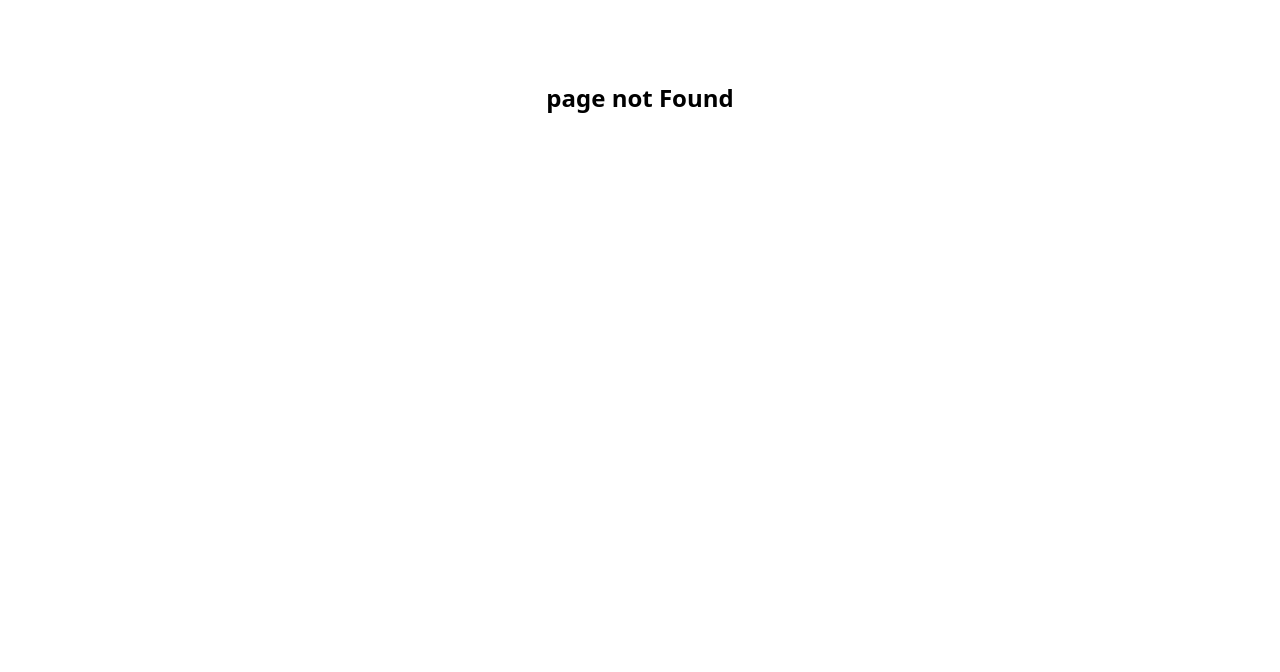
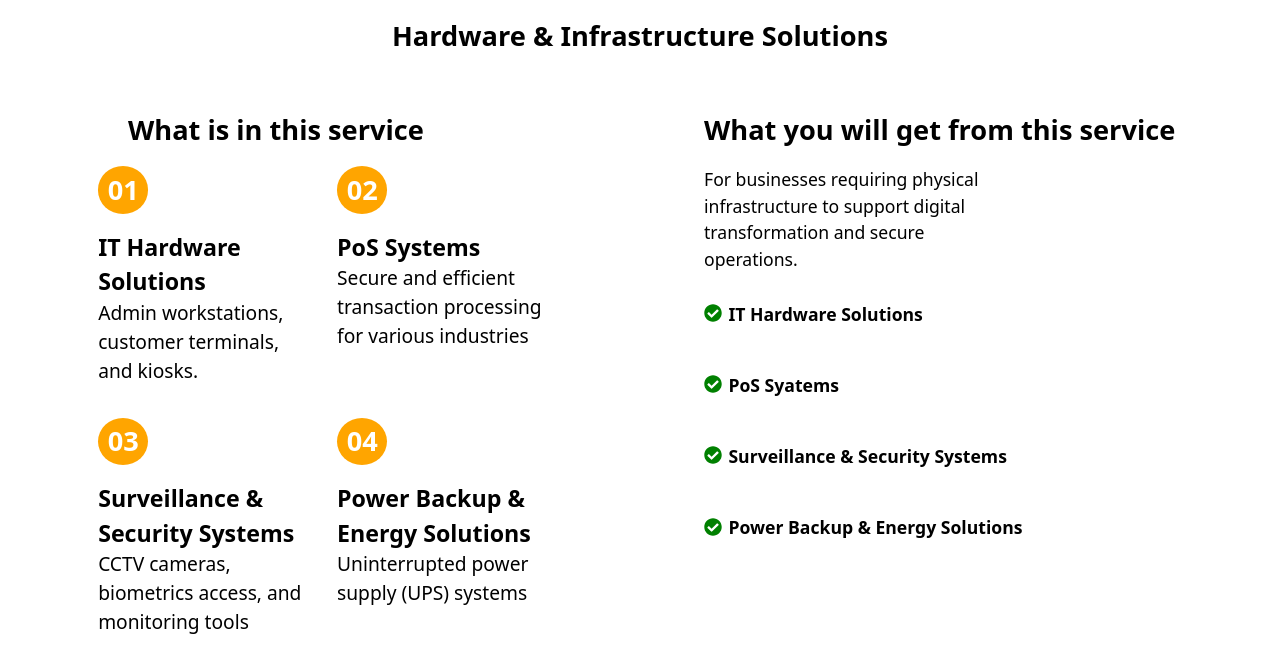
Before and after one commit to Gs-Tech-Hub/gstechweb2.0, a Next.js app: page /Services in a window 1280 px wide. Before the commit this address had no page. Shown: the top 672 px of the page. Built offline with nearby package versions, Linux system fonts and the light colour scheme.

Commit message:
added protected routes

```diff
--- a/src/app/Admin/AllBlogs/[id]/page.js
+++ b/src/app/Admin/AllBlogs/[id]/page.js
@@ -1,9 +1,9 @@
 "use client"
-import { useState } from 'react'
+import { useState, useEffect } from 'react'
 import { use } from 'react';
 import { useRouter } from "next/navigation"
 import { BiSolidEditAlt } from 'react-icons/bi';
-import { ModalComponent, PopUpMessage } from '@/AllFiles';
+import { ModalComponent, PopUpMessage, Loader } from '@/AllFiles';
 import { displayPopUpMessage, cancelPopUP } from '@/helper function/pop up';
 import { useGeneralContext } from '@/context/GlobalContext'
 
@@ -11,10 +11,11 @@ import { useGeneralContext } from '@/context/GlobalContext'
 
 const page = ({ params }) => {
     const router = useRouter()
+    let isAuthenticated = false
     const { id } = use(params);
     console.log(id)
     const userData = useGeneralContext()
-    const { setblogTitleC, setblogC, setblogTagLineC, seteditBlogC } = userData
+    const { setblogTitleC, setblogC, setblogTagLineC, seteditBlogC, userName } = userData
     const [displayPopUp, setdisplayPopUp] = useState(false)
     const [popUpMsg, setpopUpMsg] = useState('campaign successfully deleted')
     const [popUpType, setpopUpType] = useState('error')
@@ -34,11 +35,17 @@ const page = ({ params }) => {
         setblogTitleC(blogTitle)
         seteditBlogC(true)
         router.push('/Admin/CreateBlog')
-
-
     }
 
+    useEffect(() => {
+        if (userName === '') router.push('/Admin')
+        else isAuthenticated = true
+
+    }, [router, userName])
+
     return (
+        <div>
+            {isAuthenticated ?
                 <div className='w-[95%] m-[auto] pt-[0.7rem] pb-[3rem]'>
                     <div className="mt-[1.6rem] mb-[1rem] w-[100%] m-[auto] pb-[1rem]  max-[740px]:h-[30rem] max-[543px]:h-[26rem] max-[466px]:h-[23rem] max-[426px]:h-[21rem] max-[377px]:h-[19rem]  max-[327px]:h-[16.5rem]">
                         <img src="/images/marek-piwnicki-zIiKZtB_v-Y-unsplash.jpg" alt="blog image" />
@@ -58,6 +65,11 @@ const page = ({ params }) => {
                     </div>
                     <PopUpMessage popUpMsg={popUpMsg} displayPopUp={displayPopUp} type={popUpType} duration={3000} />
                 </div>
+                :
+                <Loader />
+            }
+        </div>
+
     )
 }
 
--- a/src/app/Admin/AllBlogs/page.js
+++ b/src/app/Admin/AllBlogs/page.js
@@ -1,14 +1,22 @@
 "use client"
-import { BlogCard } from "../../../AllFiles"
+import { BlogCard, Loader } from "../../../AllFiles"
 import { allcampaigns } from '../../../data/blogdB'
 import { useGeneralContext } from '@/context/GlobalContext'
 import { useRouter } from "next/navigation"
+import { useEffect } from "react"
 
 
 const AllBlogs = () => {
     const router = useRouter()
     const userData = useGeneralContext()
-    const { seteditBlogC } = userData
+    const { seteditBlogC, userName } = userData
+    let isAuthenticated = false
+
+
+    useEffect(() => {
+        if (userName === '') router.push('/Admin')
+        else isAuthenticated = true
+    }, [router, userName])
 
     const createBlog = () => {
         seteditBlogC(false)
@@ -16,9 +24,17 @@ const AllBlogs = () => {
     }
     return (
         <div>
-            <h1 className='font-bold text-[1.8rem] mt-[1rem] text-center mb-[1rem]'>View All Blogs </h1>
-            <div onClick={createBlog} className="w-[75%] mx-[auto] text-end text-[1.2rem] cursor-pointer"><h3>Create Blog</h3></div>
-            <BlogCard allcampaigns={allcampaigns} admin={true} />
+            {isAuthenticated ?
+                <div>
+                    <h1 className='font-bold text-[1.8rem] mt-[1rem] text-center mb-[1rem]'>View All Blogs </h1>
+                    <div onClick={createBlog} className="w-[75%] mx-[auto] text-end text-[1.2rem] cursor-pointer"><h3>Create Blog</h3></div>
+                    <BlogCard allcampaigns={allcampaigns} admin={true} />
+                </div>
+                :
+                <Loader />
+                // <h1 className='font-bold text-[1.8rem] mt-[1rem] text-center mb-[1rem]'>View All Blogs </h1>
+
+            }
         </div>
     )
 }
--- a/src/app/Admin/CreateBlog/page.js
+++ b/src/app/Admin/CreateBlog/page.js
@@ -1,7 +1,7 @@
 "use client"
 import { useState, useEffect } from 'react'
 import { useRouter } from "next/navigation"
-import { PopUpMessage } from '@/AllFiles';
+import { PopUpMessage, Loader } from '@/AllFiles';
 import { useGeneralContext } from '@/context/GlobalContext'
 import { displayPopUpMessage, cancelPopUP } from '@/helper function/pop up';
 
@@ -9,17 +9,18 @@ import { displayPopUpMessage, cancelPopUP } from '@/helper function/pop up';
 const CreateBlog = () => {
     const router = useRouter()
     const userData = useGeneralContext()
-    const { blogC, blogTagLineC, blogTitleC, editBlogC } = userData
+    const { blogC, blogTagLineC, blogTitleC, editBlogC, userName } = userData
     const [selectFile, setselectFile] = useState('Browse File')
     const [displayPopUp, setdisplayPopUp] = useState(false)
     const [popUpMsg, setpopUpMsg] = useState('campaign successfully deleted')
     const [popUpType, setpopUpType] = useState('')
     const [loading, setloading] = useState(false)
-    const [edit, setedit] = useState(false)
 
     const [blogTitle, setblogTitle] = useState('')
     const [blog, setblog] = useState('')
     const [blogTagLine, setblogTagLine] = useState()
+    let isAuthenticated = false
+
     useEffect(() => {
         if (editBlogC) {
             setblogTitle(blogTitleC)
@@ -27,6 +28,11 @@ const CreateBlog = () => {
             setblogTagLine(blogTagLineC)
         }
     }, [])
+    useEffect(() => {
+        if (userName === '') router.push('/Admin')
+        else isAuthenticated = true
+
+    }, [router, userName])
     const handleButton = (e) => {
         setloading(true)
         e.preventDefault()
@@ -36,14 +42,14 @@ const CreateBlog = () => {
             setloading(false)
         } else {
             setloading(false)
-            displayPopUpMessage('fill in all required fields', setpopUpMsg, setpopUpType, setdisplayPopUp, true)
+            displayPopUpMessage('blog successfully created', setpopUpMsg, setpopUpType, setdisplayPopUp, true)
             cancelPopUP(setdisplayPopUp, 1000)
-            // router.push('/Admin/AllBlogs')
         }
 
     }
     return (
         <div>
+            {isAuthenticated ?
                 <div className='pb-[5rem]'>
                     <h1 className='font-bold text-[1.7rem] text-center pt-[1rem] mb-[3.3rem]'>{editBlogC ? 'Edit Blog' : 'Create Blog'}</h1>
                     <div>
@@ -83,15 +89,16 @@ const CreateBlog = () => {
                                             <h3 >{editBlogC ? 'Edit Blog' : 'Create Blog'} </h3>
 
                                     }
-
                                 </button>
-                            {/* <button className='cursor pointer primaryColor text-[white] outline-none rounded-[0.3rem] px-[0.6rem] w-[11rem] py-[0.5rem] text-[1.1rem] font-bold max-[427px]:mt-[2rem] max-[360px]:w-[100%]'>Create Blog</button> */}
-                        </div>
                             </div>
                         </div>
                     </div>
                     <PopUpMessage popUpMsg={popUpMsg} displayPopUp={displayPopUp} type={popUpType} duration={3000} />
                 </div>
+                :
+                <Loader />
+            }
+        </div>
     )
 }
 
--- a/src/app/Admin/page.js
+++ b/src/app/Admin/page.js
@@ -5,16 +5,19 @@ import React, { useState } from 'react'
 import GsTechLogo from '../../../public/images/GsTechLogo.png'
 import { HiUser } from 'react-icons/hi2';
 import { HiLockClosed } from 'react-icons/hi';
+import { useGeneralContext } from '@/context/GlobalContext'
 import { PopUpMessage } from '@/AllFiles';
 import { displayPopUpMessage, cancelPopUP } from '@/helper function/pop up';
 
 const AdminLogin = () => {
     const router = useRouter()
+    const userData = useGeneralContext()
+    const { setid, setuserName, } = userData
     const [loading, setloading] = useState(false)
     const [password, setpassword] = useState('')
     const [email, setemail] = useState('')
     const [displayPopUp, setdisplayPopUp] = useState(false)
-    const [popUpMsg, setpopUpMsg] = useState('campaign successfully deleted')
+    const [popUpMsg, setpopUpMsg] = useState('blog successfully deleted')
     const [popUpType, setpopUpType] = useState('')
 
 
@@ -23,16 +26,16 @@ const AdminLogin = () => {
         setloading(true)
         e.preventDefault()
         if (email === '' || password === '') {
-            displayPopUpMessage('fill in all required fields', setpopUpMsg, setpopUpType, setdisplayPopUp, true)
+            displayPopUpMessage('fill in all required fields', setpopUpMsg, setpopUpType, setdisplayPopUp, false)
             cancelPopUP(setdisplayPopUp, 1000)
             setloading(false)
         } else {
+            setuserName(email)
             setloading(false)
             router.push('/Admin/AllBlogs')
+        }
+    }
 
-        }
-
-    }
     return (
         <div className="Signup">
             {/* style={{ boxShadow: ' 0px 2px 5px rgba(0, 0, 0, 0.4)' }} */}
--- /dev/null
+++ b/src/app/Services/page.js
@@ -0,0 +1,63 @@
+import React from 'react'
+import { FaCheckCircle } from 'react-icons/fa';
+
+const page = () => {
+    return (
+        <div>
+            <div>
+                <h1 className='font-bold text-[1.7rem] text-center pt-[1rem] mb-[3.3rem] max-[479px]:text-[1.55rem] max-[479px]:px-[1rem]'>Hardware & Infrastructure Solutions</h1>
+                <div className='flex items-start justify-evenly max-[956px]:block'>
+                    <div className='w-[40%] mx-[auto] max-[1096px]:w-[50%] max-[956px]:w-[95%]'>
+                        <h1 className='font-bold text-[1.7rem] mb-[1rem] ml-[4rem] max-[511px]:ml-[1.6rem] max-[347px]:mx-[auto] max-[511px]:text-center'>What is in this service</h1>
+                        <div className='flex items-start justify-evenly  flex-wrap'>
+                            <div className='w-[40%] mb-[2rem]'>
+                                <h3 className='font-bold text-[1.7rem] text-center text-[white] px-[0.6rem] py-[0.2rem] rounded-[50%] primaryColor mb-[1rem] w-[fit-content]'>01</h3>
+                                <h2 className='font-bold text-[1.45rem]  mb-[0rem] max-[479px]:text-[1.2rem]'>IT Hardware <br />Solutions</h2>
+                                <p className='text-[1.2rem] max-[479px]:text-[1.1rem] max-[397px]:text-[1.03rem]'>Admin workstations, customer terminals, and kiosks.</p>
+                            </div>
+                            <div className='w-[40%] mb-[2rem]'>
+                                <h3 className='font-bold text-[1.7rem] text-center text-[white] px-[0.6rem] py-[0.2rem] rounded-[50%] primaryColor mb-[1rem] w-[fit-content]'>02</h3>
+                                <h2 className='font-bold text-[1.45rem]  mb-[0rem] max-[479px]:text-[1.2rem]'>PoS Systems</h2>
+                                <p className='text-[1.2rem] max-[479px]:text-[1.1rem] max-[397px]:text-[1.03rem]'>Secure and efficient transaction processing for various industries</p>
+                            </div>
+                            <div className='w-[40%] mb-[2rem]'>
+                                <h3 className='font-bold text-[1.7rem] text-center text-[white] px-[0.6rem] py-[0.2rem] rounded-[50%] primaryColor mb-[1rem] w-[fit-content]'>03</h3>
+                                <h2 className='font-bold text-[1.45rem]  mb-[0rem] max-[479px]:text-[1.2rem]'>Surveillance & Security Systems</h2>
+                                <p className='text-[1.2rem] max-[479px]:text-[1.1rem] max-[397px]:text-[1.03rem]'>CCTV cameras, biometrics access, and monitoring tools</p>
+                            </div>
+                            <div className='w-[40%] mb-[2rem]'>
+                                <h3 className='font-bold text-[1.7rem] text-center text-[white] px-[0.6rem] py-[0.2rem] rounded-[50%] primaryColor mb-[1rem] w-[fit-content]'>04</h3>
+                                <h2 className='font-bold text-[1.45rem]  mb-[0rem] max-[479px]:text-[1.2rem]'>Power Backup & Energy Solutions</h2>
+                                <p className='text-[1.2rem] max-[479px]:text-[1.1rem] max-[397px]:text-[1.03rem]'>Uninterrupted power supply (UPS) systems</p>
+                            </div>
+                        </div>
+                    </div>
+                    <div className='w-[40%] mx-[auto] max-[1096px]:w-[50%] max-[956px]:w-[85%]'>
+                        <h1 className='font-bold text-[1.7rem] mb-[1rem]'>What you will get from this service</h1>
+                        <p className='text-[1.1rem] w-[60%] max-[609px]:w-[85%]'>For businesses requiring physical infrastructure to support digital transformation and secure operations.</p>
+                        <div className='my-[2rem] '>
+                            <div className='flex items-start mt-[1rem]'>
+                                <FaCheckCircle color='green' size={18} />
+                                <h3 className='ml-[0.4rem] mt-[-0.2rem] font-bold text-[1.1rem]'>IT Hardware Solutions</h3>
+                            </div>
+                            <div className='flex items-start mt-[3rem]'>
+                                <FaCheckCircle color='green' size={18} />
+                                <h3 className='ml-[0.4rem] mt-[-0.2rem] font-bold text-[1.1rem]'>PoS Syatems</h3>
+                            </div>
+                            <div className='flex items-start mt-[3rem]'>
+                                <FaCheckCircle color='green' size={18} />
+                                <h3 className='ml-[0.4rem] mt-[-0.2rem] font-bold text-[1.1rem]'>Surveillance & Security Systems</h3>
+                            </div>
+                            <div className='flex items-start mt-[3rem]'>
+                                <FaCheckCircle color='green' size={18} />
+                                <h3 className='ml-[0.4rem] mt-[-0.2rem] font-bold text-[1.1rem]'>Power Backup & Energy Solutions</h3>
+                            </div>
+                        </div>
+                    </div>
+                </div>
+            </div>
+        </div>
+    )
+}
+
+export default page
--- a/src/app/globals.css
+++ b/src/app/globals.css
@@ -4,6 +4,10 @@
 
 .primaryColor {
   background-color: orange;
+}
+
+.primaryColor:hover {
+  background-color: rgb(239, 156, 2);
 }
 
 image {
--- a/src/components/ChatWoot.jsx
+++ b/src/components/ChatWoot.jsx
@@ -1,5 +1,6 @@
 'use client'
 import { useEffect } from "react";
+
 
 const ChatWoot = () => {
     useEffect(() => {
--- a/src/components/HeroSection.jsx
+++ b/src/components/HeroSection.jsx
@@ -1,6 +1,7 @@
 import React from 'react'
 import Image from 'next/image'
 import HeroImage from '../../public/images/pexels-pixabay-416405.jpg'
+import Link from 'next/link'
 
 const HeroSection = () => {
     return (
@@ -9,7 +10,7 @@ const HeroSection = () => {
                 <div className='w-[60%] max-[1027px]:w-[100%] max-[1027px]:text-center '>
                     <h1 className='font-bold text-[3.8rem] max-[1322px]:text-[3.2rem] max-[1110px]:text-[2.6rem] max-[1027px]:text-[3.5rem]'>Transform Your Business <br />With Cutting edge <span className='primaryColorText'>Digital</span><br /> <span className='primaryColorText'>Solutions</span></h1>
                     <p className=' text-[1.4rem] max-[1322px]:w-[98%] max-[1027px]:w-[60%] max-[1027px]:mx-[auto]'>Scale automate and grow your business in one stop with our digital solutions creating smarter systems designed for results</p>
-                    <button className='cursor-pointer primaryColor text-[white] outline-none rounded-[2rem] px-[1.6rem] py-[0.58rem] mt-[1rem] font-bold text-[1.5rem]'>Get started</button>
+                    <button className='cursor-pointer primaryColor text-[white] outline-none rounded-[2rem] px-[1.6rem] py-[0.58rem] mt-[1rem] font-bold text-[1.5rem]'><Link href='/contactUs'>Get Started</Link></button>
                 </div>
                 <div className='w-[35%] h-[fit-content] max-[1322px]:w-[40%] max-[1027px]:hidden'> <Image src={HeroImage} alt="" /></div>
             </div>
--- a/src/components/Nav.jsx
+++ b/src/components/Nav.jsx
@@ -43,7 +43,7 @@ const Nav = () => {
                     <li className='mx-[1.9rem] cursor-pointer text-[1.1rem] max-[990px]:mx-[1rem] max-[865px]:my-[2rem] max-[865px]:font-bold max-[865px]:text-[1.2rem]'>Service</li>
                     <li className='mx-[1.9rem] cursor-pointer text-[1.1rem] max-[990px]:mx-[1rem] max-[865px]:my-[2rem] max-[865px]:font-bold max-[865px]:text-[1.2rem]'><Link href='/contactUs'>Contact</Link></li>
                 </ul>
-                <div className='max-[865px]:text-center'><button className='cursor pointer primaryColor text-[white] cursor-pointer outline-none rounded-[2rem] px-[0.6rem] py-[0.35rem] text-[1.1rem] max-[990px]:ml-[0.6rem] max-[865px]:font-bold max-[865px]:text-[1.2rem]'>Get started</button></div>
+                <div className='max-[865px]:text-center'><button className='cursor pointer primaryColor text-[white] cursor-pointer outline-none rounded-[2rem] px-[0.6rem] py-[0.35rem] text-[1.1rem] max-[990px]:ml-[0.6rem] max-[865px]:font-bold max-[865px]:text-[1.2rem]'><Link href='/contactUs'>Get Started</Link></button></div>
             </div>
             <div onClick={() => setmobile(!mobile)} className='hidden max-[865px]:block max-[865px]:mr-[0.5rem]'><LuMenu size={25} /></div>
 
--- /dev/null
+++ b/src/helper function/protectedRoute.js
@@ -0,0 +1,12 @@
+import { useRouter } from "next/navigation"
+import { useGeneralContext } from '@/context/GlobalContext'
+
+
+
+export const verifyAccess = (router) => {
+    // const router = useRouter()
+    const userData = useGeneralContext()
+    const { userName } = userData
+    if (userName === '') router.push('/Admin')
+    console.log(userName)
+}
```
Also changed, not shown: src/components/Footer.jsx (+29 -6 lines). Lines whose indentation alone changed are shown as unchanged.
